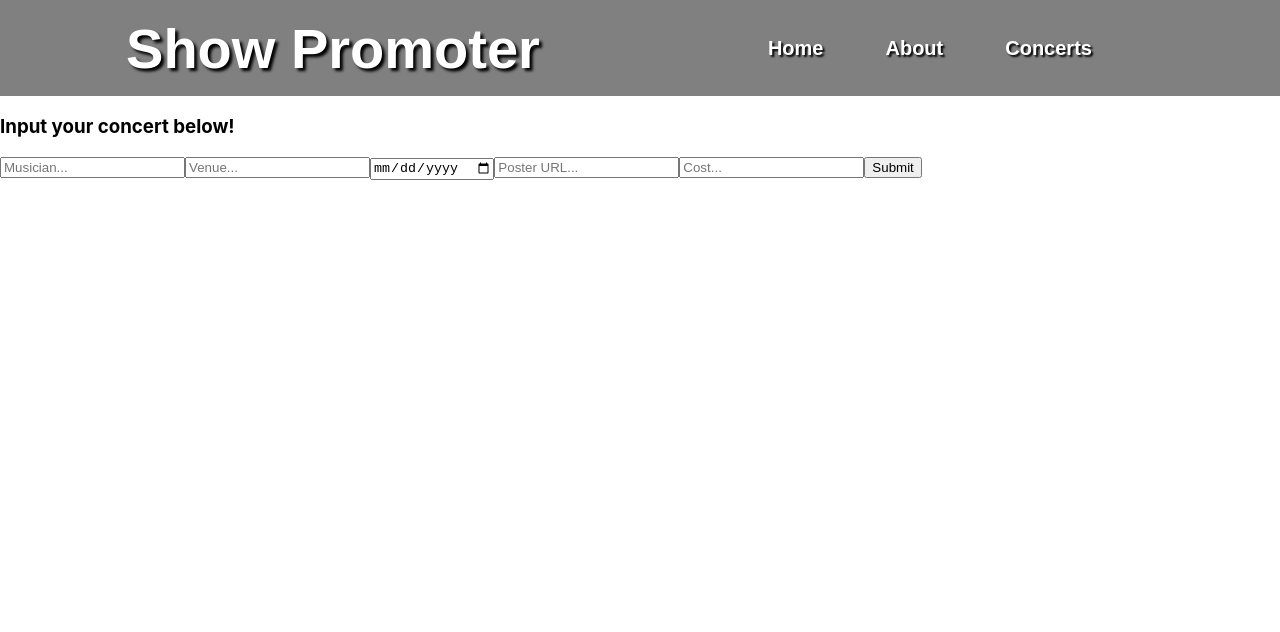
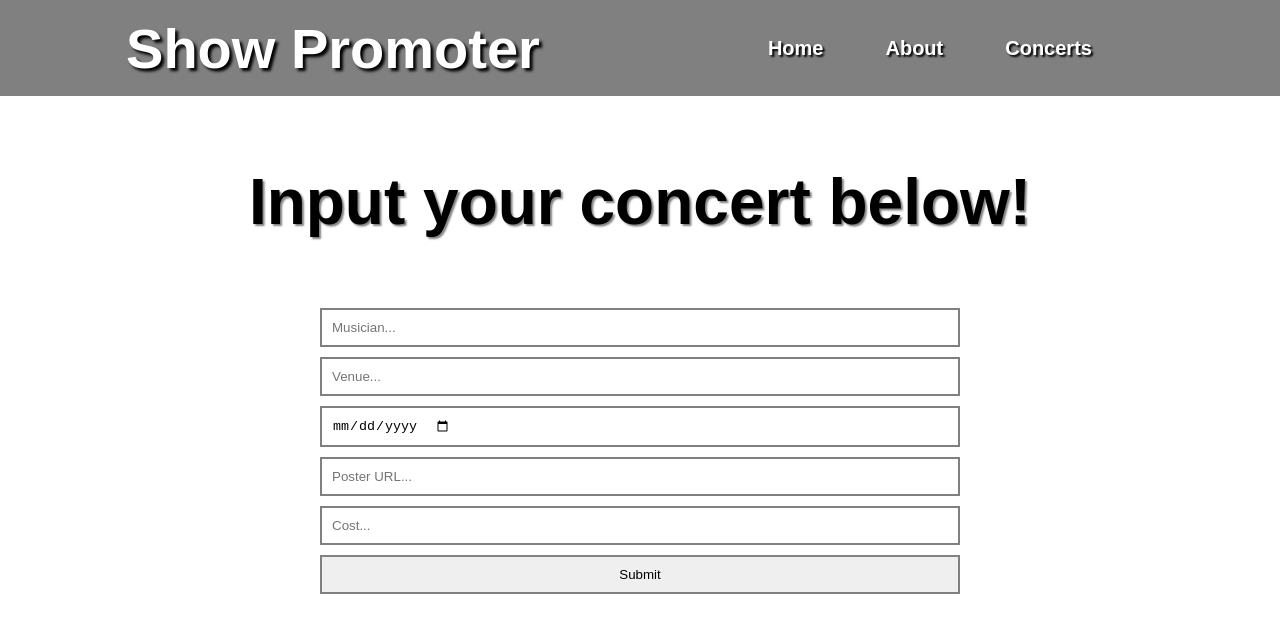
Before and after one commit to bcsaxon/show-promoter-frontend, a React (Create React App) app: page / in a window 1280 px wide. Shown: the top 632 px of the page. Built offline with nearby package versions, Linux system fonts and the light colour scheme.

Commit message:
Form Page Styled

```diff
--- a/src/components/concerts/ConcertInput.js
+++ b/src/components/concerts/ConcertInput.js
@@ -2,6 +2,42 @@ import React, { useState } from 'react';
 import { connect } from 'react-redux';
 import PropTypes from 'prop-types';
 import { addConcert } from '../../actions/concertActions';
+import styled from 'styled-components';
+
+const StyledForm = styled.form`
+  input {
+    display: flex;
+    /* justify-content: center; */
+    width: 50%;
+    margin: 10px auto;
+    padding: 10px;
+    border: 2px solid grey;
+    outline: none;
+    :hover {
+      border: 2px solid black;
+    }
+    box-sizing: border-box;
+    color: black;
+  }
+  /* input[type='submit'] :hover {
+    background-color: brown;
+    color: white;
+    cursor: pointer;
+  } */
+`;
+
+const H3 = styled.h3`
+  display: flex;
+  flex-wrap: wrap;
+  width: auto;
+  height: auto;
+  justify-content: center;
+  font-family: sans-serif;
+  font-size: 8vh;
+  color: black;
+  text-shadow: 2px 2px 2px gray;
+  padding: 5px;
+`;
 
 const ConcertInput = ({ addConcert }) => {
   // state = {
@@ -43,8 +79,9 @@ const ConcertInput = ({ addConcert }) => {
 
   return (
     <div className='concert-input'>
-      <h3>Input your concert below!</h3>
-      <form className='concert-input-form' onSubmit={onSubmit}>
+      <H3>Input your concert below!</H3>
+
+      <StyledForm className='concert-input-form' onSubmit={onSubmit}>
         <input
           type='text'
           name='musician_name'
@@ -80,7 +117,7 @@ const ConcertInput = ({ addConcert }) => {
           onChange={e => setCost(e.target.value)}
         />
         <input type='submit' name='submit' />
-      </form>
+      </StyledForm>
     </div>
   );
 };
--- a/src/components/concerts/ConcertShow.js
+++ b/src/components/concerts/ConcertShow.js
@@ -33,7 +33,7 @@ const Button = styled.button`
   color: white;
   text-shadow: 2px 2px 2px black;
   border: none;
-  border-radius: 10px;
+  border-radius: 4px;
   padding: 4px 4px;
   background: gray;
   &:hover {
--- a/src/components/pages/About.js
+++ b/src/components/pages/About.js
@@ -11,7 +11,6 @@ const StyledAbout = styled.div`
   color: black;
   text-shadow: 2px 2px 2px gray;
   padding: 5px;
-  border: 1px solid gray;
 
   .title {
     font-size: 45px;
@@ -21,7 +20,6 @@ const StyledAbout = styled.div`
   }
 
   .bio {
-
     font-size: 25px;
     justify-content: center;
     vertical-align: middle;
@@ -62,7 +60,8 @@ const About = () => {
       <Fragment>
         <h1 className='title'>About This App</h1>
         <p className='bio'>
-          This app allows fans and bands to post upcoming concerts.
+          This app allows fans and bands to post upcoming concerts. Simple,
+          easy, and clean.
         </p>
         <p className='version'>Version 1.0.0</p>
       </Fragment>
```
